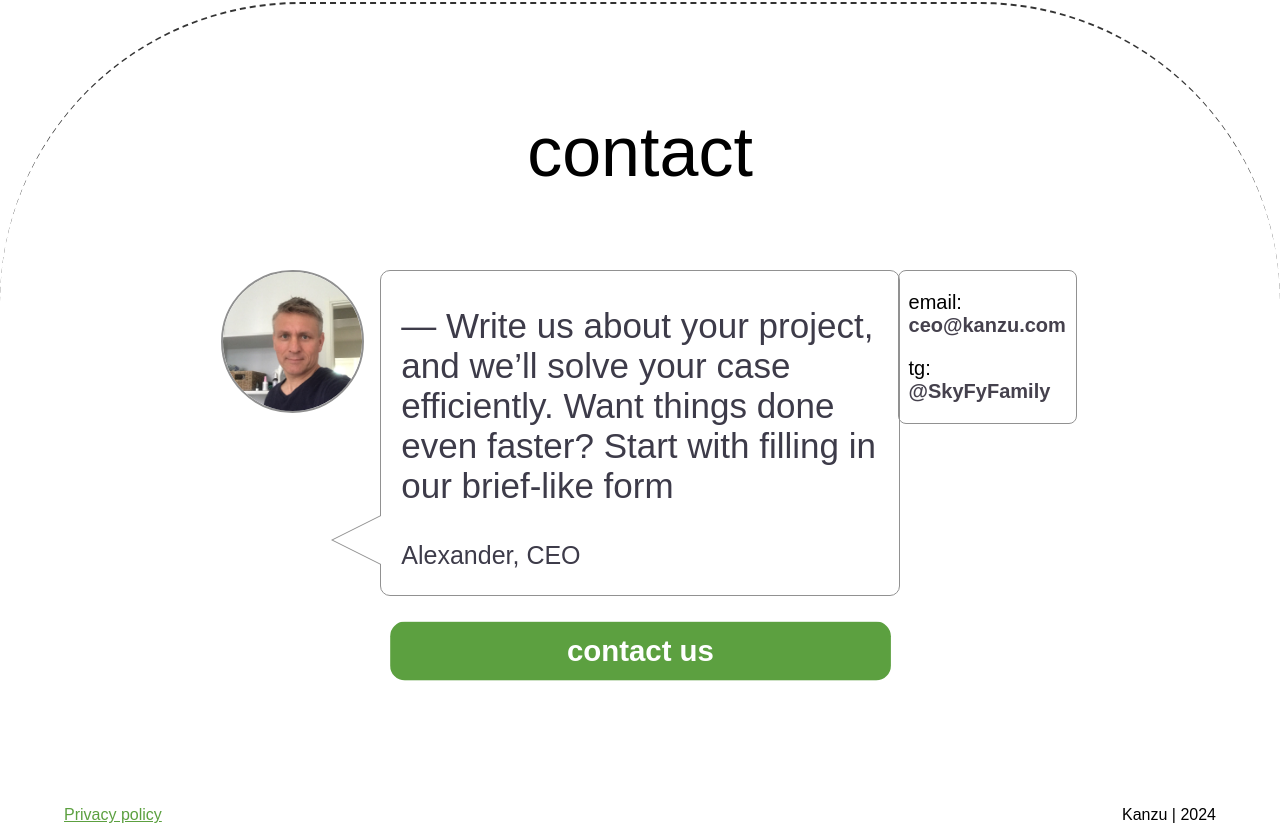
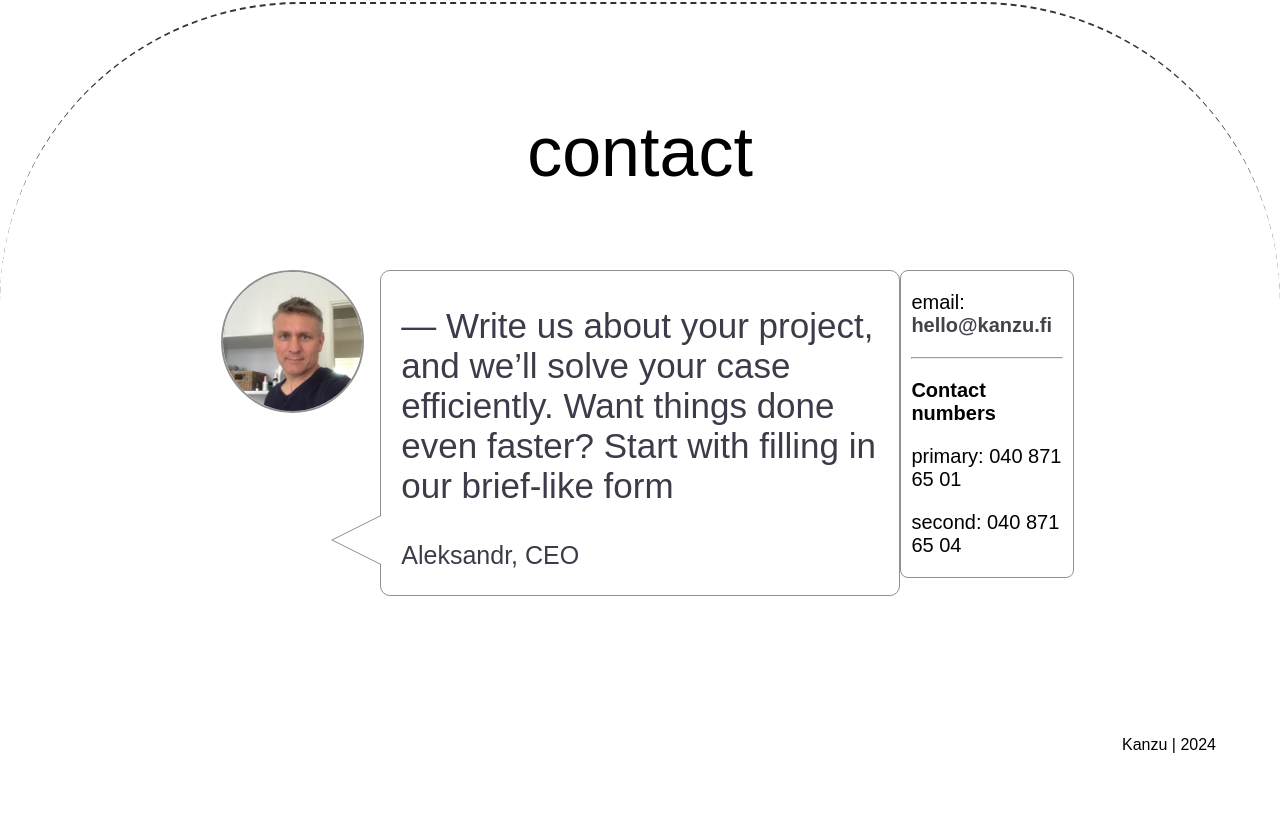
Before and after one commit to WooDMaNbtw/KanzuWeb, a React (Create React App) app in the folder kanzueng-web/: page / in a window 1280 px wide. Shown: the part 4578-5402 px from the top of the page. After the commit the page ends 5332 px from the top, so only its background shows below. Built offline with nearby package versions, Linux system fonts and the light colour scheme.

Commit message:
contact button hidden status

```diff
--- a/kanzueng-web/src/components/landing/Contact/landingContact.jsx
+++ b/kanzueng-web/src/components/landing/Contact/landingContact.jsx
@@ -20,23 +20,24 @@ const LandingContact = () => {
                             <p>— Write us about your project, and we’ll solve your case efficiently. Want things done
                                 even faster? Start with filling in our brief-like form
                             </p>
-                            <p className="ceo-aftername">Alexander, CEO</p>
+                            <p className="ceo-aftername">Aleksandr, CEO</p>
                         </div>
                         <div className="contact-details">
                             <div>
-                                <p>email: <a href="mailto:ceo@kanzu.com">ceo@kanzu.com</a></p>
-                                <p>tg: <a href="https://t.me/SkyFyFamily" target="_blank">@SkyFyFamily</a></p>
+                                <p>email: <a href="mailto:hello@kanzu.fi">hello@kanzu.fi</a></p>
+                                {/*<p>tg: <a href="https://t.me/SkyFyFamily" target="_blank">@SkyFyFamily</a></p>*/}
+                                <hr/>
+                                <p><b>Contact numbers</b></p>
+                                <p>primary: 040 871 65 01</p>
+                                <p>second: 040 871 65 04</p>
 
                             </div>
                         </div>
                     </div>
                     <div className="buttons">
                         <div>
-                            <button className="brief-button" onClick={() => setShowPopup(true)}>
-                                contact us
-                            </button>
-                            {/*<button className="contact-button"*/}
-                            {/*        onClick={() => window.location.href = 'contact-us.html'}>contact us*/}
+                            {/*<button className="brief-button" onClick={() => setShowPopup(true)}>*/}
+                            {/*    contact us*/}
                             {/*</button>*/}
                         </div>
                     </div>
@@ -44,7 +45,7 @@ const LandingContact = () => {
             </div>
             <div className="footer">
                 <div>
-                    <div className="policy"><a href="#contact">Privacy policy</a></div>
+                    <div className="policy"><a href="#contact"></a></div>
                     <div className="year"><span>Kanzu | 2024</span></div>
                 </div>
             </div>
```
